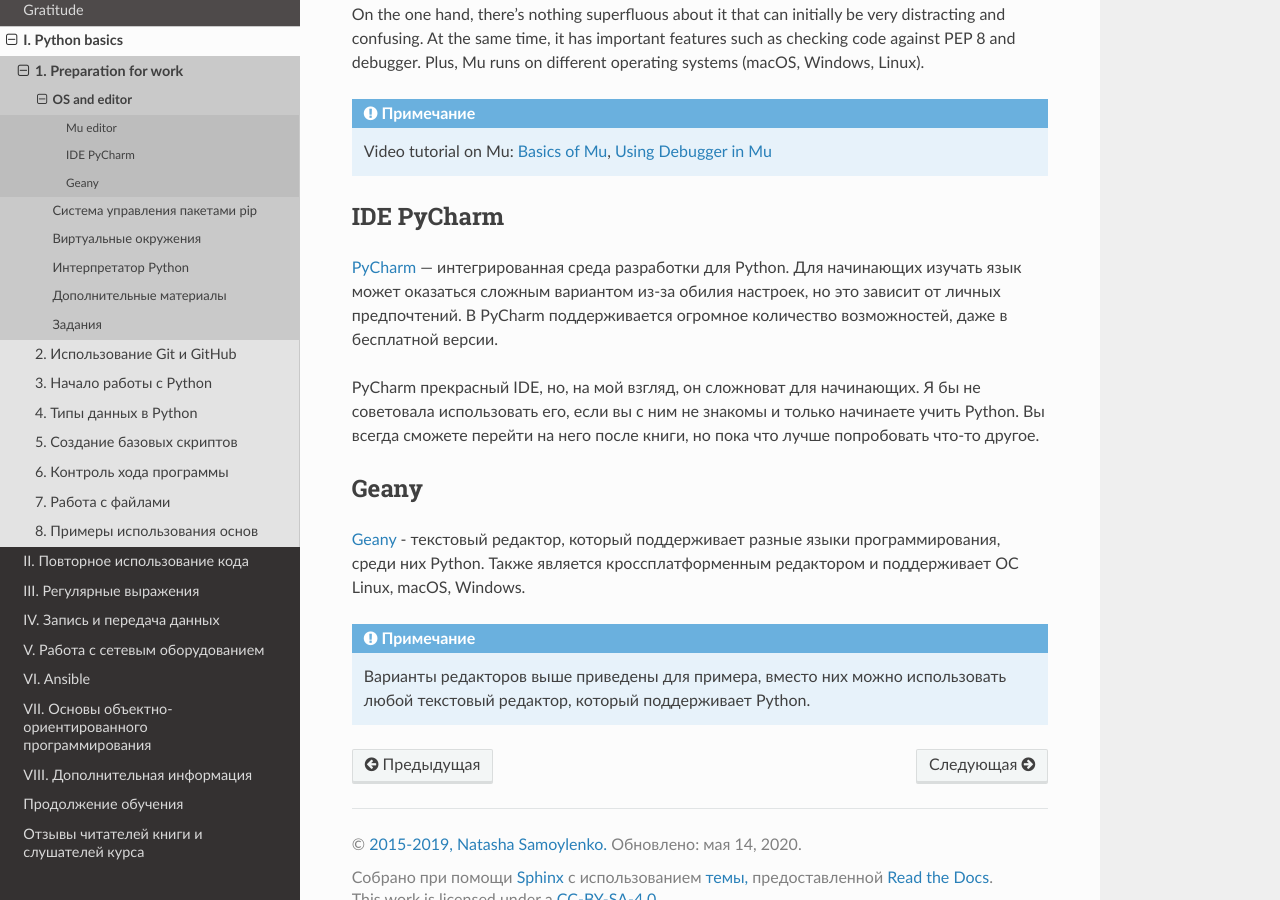
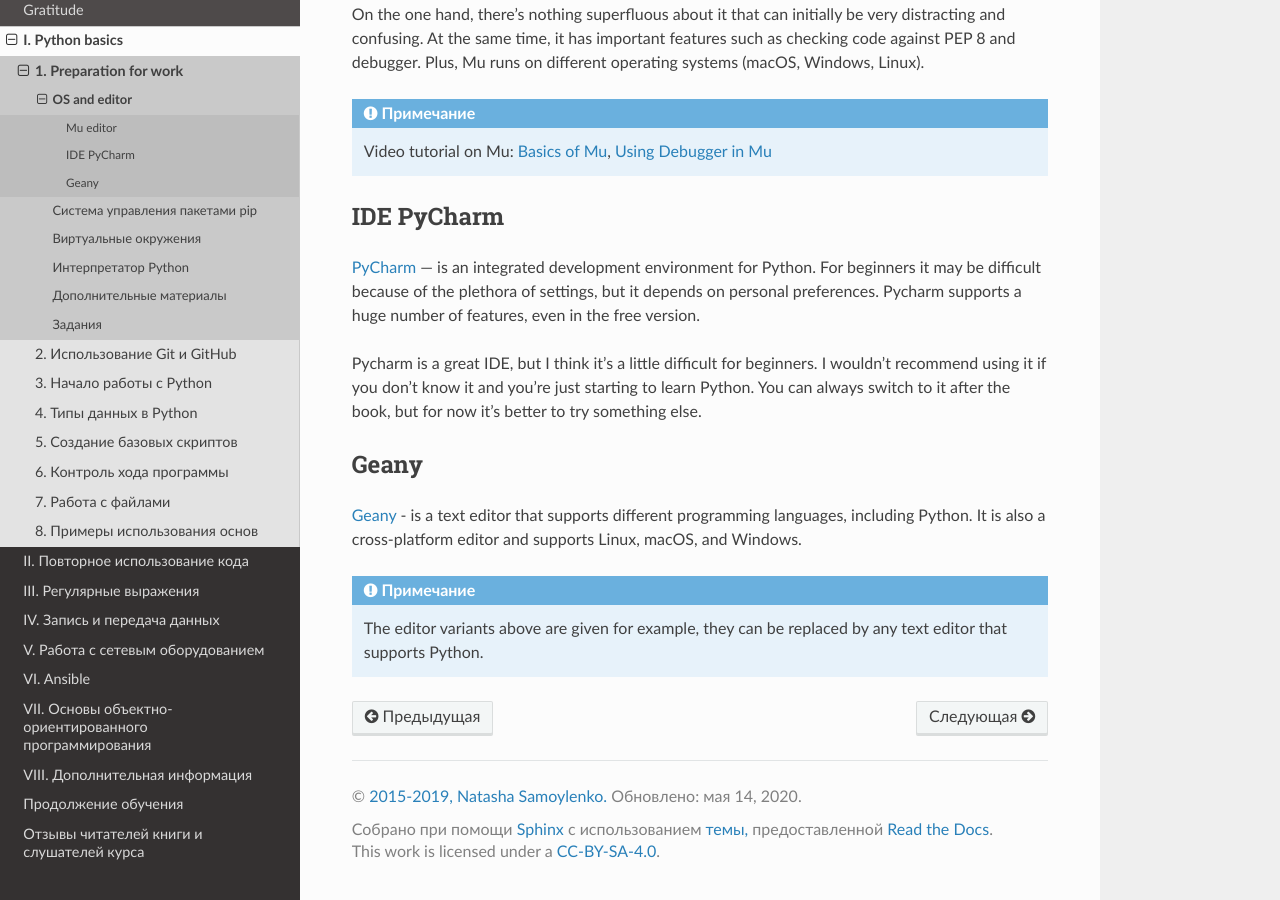
Before and after one commit to Aidar5/nattoeng, a Sphinx documentation site: the page built from docs/source/book/01_intro/os_and_editor.rst, in a window 1280 px wide and 900 px high, scrolled down 572 px. Built offline with Sphinx 7.4.7 and the Read the Docs theme 2.0.0, drawn with Linux system fonts in a browser that asks for light colours; pages that are not in the unit, such as notebooks, are missing from menus.

Commit message:
Update os_and_editor.rst

```diff
--- a/docs/source/book/01_intro/os_and_editor.rst
+++ b/docs/source/book/01_intro/os_and_editor.rst
@@ -23,17 +23,15 @@ On the one hand, there’s nothing superfluous about it that can initially be ve
 IDE PyCharm
 ^^^^^^^^^^^
 
-`PyCharm <https://www.jetbrains.com/pycharm/>`__ — интегрированная среда разработки для Python. Для начинающих изучать язык может оказаться сложным вариантом из-за обилия настроек, но это зависит от личных предпочтений.
-В PyCharm поддерживается огромное количество возможностей, даже в бесплатной версии.
+`PyCharm <https://www.jetbrains.com/pycharm/>`__ — is an integrated development environment for Python. For beginners it may be difficult because of the plethora of settings, but it depends on personal preferences. Pycharm supports a huge number of features, even in the free version.
 
-PyCharm прекрасный IDE, но, на мой взгляд, он сложноват для начинающих. Я бы не советовала использовать его, если вы с ним не знакомы и только начинаете учить Python. Вы всегда сможете перейти на него после книги, но пока что лучше попробовать что-то другое.
+Pycharm is a great IDE, but I think it’s a little difficult for beginners. I wouldn’t recommend using it if you don’t know it and you’re just starting to learn Python. You can always switch to it after the book, but for now it’s better to try something else.
 
 
 Geany
 ^^^^^
 
-`Geany <https://www.geany.org/>`__ - текстовый редактор, который поддерживает разные языки программирования, среди них Python. Также является кроссплатформенным редактором и поддерживает ОС Linux, macOS, Windows.
+`Geany <https://www.geany.org/>`__ - is a text editor that supports different programming languages, including Python. It is also a cross-platform editor and supports Linux, macOS, and Windows.
 
 .. note::
-    Варианты редакторов выше приведены для примера, вместо них можно использовать любой
-    текстовый редактор, который поддерживает Python.
+    The editor variants above are given for example, they can be replaced by any text editor that supports Python.
```
